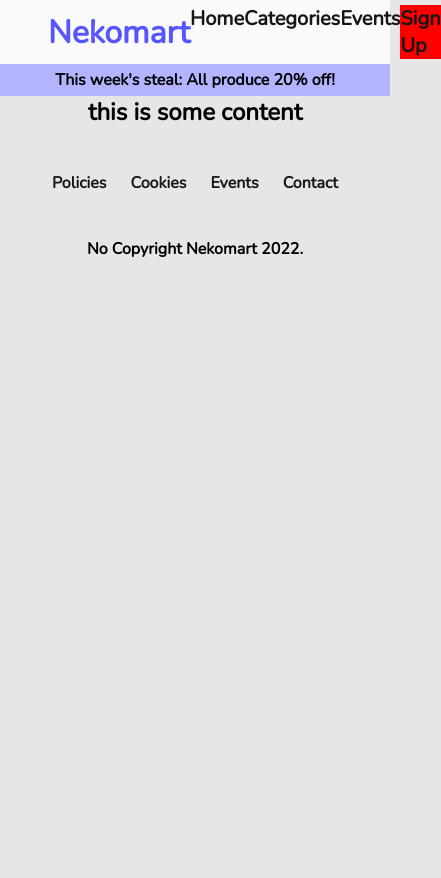
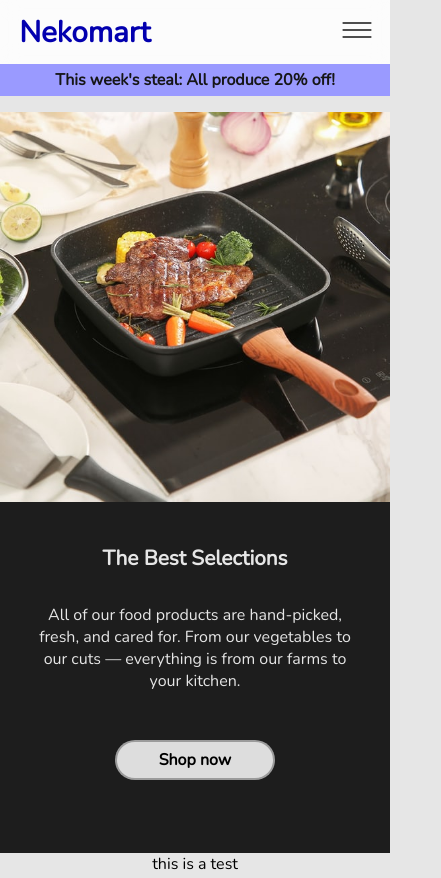
Before and after one commit to originlimit/nekomart, a plain HTML site: page index.html in a window 390 px wide. Shown: the top 878 px of the page, 441 px wide, since content can reach past the window. Before the commit the page ends 844 px from the top, so only its background shows below. Drawn offline with Linux system fonts and the light colour scheme.

Commit message:
Added hero sections and made the navbar responsive

```diff
--- a/index.html
+++ b/index.html
@@ -11,23 +11,47 @@
         <link rel="shortcut icon" type="image/ico" href="/assets/favicon.ico"/>
     </head>
     <body>
-        <nav class=" container navbar">
-            <div class="container logo">
-                <a class="logo" href="index.html">Nekomart</a>
-            </div>
-            <div class="container">
-                <a class="nav-link" href="#">Home</a>
-                <a class="nav-link" href="#">Categories</a>
-                <a class="nav-link" href="#">Events</a>
-                <a class="nav-link" id="sign-up" href="#">Sign Up</a>
-            </div>
-        </nav>
+        <header class="header">
+            <nav class="navbar container" id="navbar">
+                <a href="index.html" id="nav-logo">Nekomart</a>
+                <button onclick="menuToggle()" class="hamburger" id="hamburger">
+                    <img alt="menu-button" src="/assets/hamburger-menu.svg">
+                </button>
+            </nav>
+            <ul class="nav-list container" id="nav-list">
+                <li class="nav-item-container"><a href="/index.html" class="nav-list-item">Home</a></li>
+                <li class="nav-item-container"><a href="#" class="nav-list-item">Categories</a></li>
+                <li class="nav-item-container"><a href="#" class="nav-list-item">Events</a></li>
+                <li class="nav-item-container"><a href="#" class="nav-list-item">Contact</a></li>
+            </ul>
+        </header>
+        <div id="filler"></div>
         <article>
             <div class="container banner">
                 This week's steal: All produce 20% off!
             </div>
             <div class="container">
-                <h1>this is some content</h1>
+                <section class="container hero">
+                    <div class="container hero-info">
+                        <h1 class="hero-text hero-title">The Best Selections</h1>
+                        <p class="hero-text">All of our food products are hand-picked, fresh, and cared for. From our vegetables to our cuts — everything is from our farms to your kitchen.</p>
+                        <button type="button" class="hero-text hero-button" onclick="">Shop now</button>
+                    </div>
+                    <img src="/assets/home/kitchen.jpeg" alt="produce-items">
+                </section>
+            </div>
+            <div class="container">
+                <div>this is a test</div>
+            </div>
+            <div class="container">
+                <section class="container hero hero-alt">
+                    <img src="/assets/home/clothes.jpeg" alt="produce-items">
+                    <div class="container hero-info">
+                        <h1 class="hero-text hero-title">Limited Collections</h1>
+                        <p class="hero-text">Fashionable outfits don't have to come at a heavy price. Check out our stylish summer collections before they go. Half these collections are on sale, so get them while you still can!</p>
+                        <button type="button" class="hero-text hero-button" onclick="">Shop now</button>
+                    </div>
+                </section>
             </div>
         </article>
         <footer class="container footer">
@@ -39,6 +63,6 @@
             </div>
             <section id="copyright">No Copyright Nekomart 2022.</section>
         </footer>
-        <script src="/scripts/ph.js"></script>
+        <script src="/scripts/menuToggle.js"></script>
     </body>
 </html>
--- /dev/null
+++ b/scripts/menuToggle.js
@@ -0,0 +1,4 @@
+function menuToggle(){
+    const nav = document.getElementById("nav-list");
+    nav.className === "nav-list container" ? nav.className += " nav-list-toggle" : nav.className = "nav-list container";
+}
--- a/styles/home.css
+++ b/styles/home.css
@@ -1,6 +1,99 @@
 .banner {
     font-weight: bold;
     align-items: center;
-    background-color: rgb(179, 179, 255);
+    background-color: rgb(154, 154, 255);
     height: 2rem;
+    color: var(--dark);
 }
+
+.hero {
+    background: rgb(29, 29, 29);
+    height: 30rem;
+    max-width: 87rem;
+    display: inherit;
+    margin-top: 1rem;
+}
+
+.hero-alt {
+    background: rgb(45, 56, 102);
+}
+
+.hero-info {
+    flex-direction: column;
+    text-align: center;
+    color: var(--light);
+    justify-content: center;
+    padding: 3rem 0rem;
+}
+
+.hero-text {
+    font-size: 1.3rem;
+    padding: 1rem 3rem;
+}
+
+.hero-title {
+    padding-top: 0rem;
+    font-size: 1.5rem;
+}
+
+.hero-button, .hero-button::after {
+    padding: 0rem;
+    margin: 2rem auto;
+    font-weight: bold;
+    width: 10rem;
+    height: 2.5rem;
+    border-radius: 1.25rem;
+    background-color: var(--light-tr);
+    border: rgba(0, 0, 0, 0.3) solid .15rem;
+    transition: ease-out .5s;
+}
+
+.hero-button:hover {
+    animation: reverse;
+    transition: ease-in .5s;
+    background-color: rgba(166, 166, 166, 0.3);
+    border: var(--light-tr) solid .15rem;
+    color: var(--light);
+}
+
+img {
+    min-width: 50%;
+    height: 100%;
+    object-fit: cover;
+}
+
+@media(max-width: 47rem){
+    .hero {
+        flex-direction: column-reverse;
+        height: auto;
+        max-width: 50rem;
+    }
+
+    .hero-alt {
+        flex-direction: column;
+    }
+
+    .hero-info {
+        padding: 2.6rem 0rem;
+    }
+
+    .hero-text {
+        font-size: 1rem;
+        padding: 1rem 2rem;
+    }
+
+    .hero-title {
+        padding-top: 0rem;
+        font-size: 1.3rem;
+    }
+
+    .hero-button, .hero-button::after {
+        padding: 0;
+    }
+
+    img {
+        max-width: 100%;
+        min-height: 40%;
+        object-fit: contain;
+    }
+}
--- a/styles/main.css
+++ b/styles/main.css
@@ -1,7 +1,7 @@
 :root {
     --dark: #161616;
     --light: #e6e6e6;
-    --light-tr: rgba(255, 255, 255, 0.8);
+    --light-tr: rgba(255, 255, 255, 0.85);
     --dark-tr: rgba( 0, 0, 0, .90);
 }
 
@@ -30,28 +30,56 @@ body {
     justify-content: center;
 }
 
-.navbar {
-    background: var(--light-tr);
+#bg {
     height: 4rem;
-    justify-content: space-between;
-    padding: 0rem 3rem;
-    align-items: center;
 }
 
-.logo {
-    font-size: 2rem;
-    font-weight: bold;
-    color: rgb(86, 86, 255);
+.container {
+    display: flex;
+    justify-content: center;
 }
 
-.nav-link {
-    font-size: 1.25rem;
-    font-weight: bold;
-    color: var(--dark);
+.navbar {
+    z-index: 98;
+    position: fixed;
+    justify-content: space-between;
+    align-items: center;
+    height: 4rem;
+    width: 100%;
+    backdrop-filter: blur(10px);
+    background-color: var(--light-tr);
+    padding: .50rem 3rem;
 }
 
-#sign-up {
-    background: red;
+#nav-logo {
+    font-size: 2rem;
+    color: #0300af;
+    font-weight: 900;
+}
+
+.hamburger {
+    display: none;
+    background-color: transparent;
+}
+
+.nav-list {
+    z-index: 99;
+    position: fixed;
+    width: 100%;
+    padding: 1.25rem 3rem;
+    justify-content: flex-end;
+}
+
+.nav-list-item {
+    font-size: 1.25rem;
+    padding: 1rem 1rem;
+    color: var(--dark);
+    font-weight: bold;
+}
+
+#filler {
+    background-color: var(--light);
+    height: 4rem;
 }
 
 .footer {
@@ -60,7 +88,8 @@ body {
 }
 
 .footer-item {
-    padding: 0.75rem;
+    font-size: 1.3rem;
+    padding: 1rem 3.5rem;
     font-weight: bold;
     color: var(--dark);
 }
@@ -70,3 +99,52 @@ body {
     font-weight: bold;
     padding: 2rem;
 }
+
+@media(max-width: 47rem){
+
+    .navbar {
+        padding: .50rem;
+    }
+
+    #nav-logo {
+        font-size: 1.85rem;
+        padding: .7rem;
+    }
+
+    .hamburger {
+        display: unset;
+    }
+
+    .nav-list {
+        display: none;
+        z-index: 50;
+        flex-direction: column;
+        height: 100%;
+        background-color: transparent;
+        padding: 4rem 0rem 0rem 0rem;
+    }
+
+    .nav-list.nav-list-toggle {
+        display: unset;
+    }
+
+    .nav-list-item {
+        font-size: 1.5rem;
+        padding: 1rem;
+        background-color: transparent;
+    }
+
+    .nav-item-container {
+        display: flex;
+        justify-content: center;
+        height: 25%;
+        background-color: var(--light-tr);
+        backdrop-filter: blur(10px);
+        -webkit-backdrop-filter: blur(10px);
+    }
+
+    .footer-item {
+        font-size: 1rem;
+        padding: .75rem;
+    }
+}
```
Also changed, not shown: assets/hamburger-menu.svg (added), assets/home/clothes.jpeg (added), assets/home/fruit.jpeg (added), assets/home/kitchen.jpeg (added), pages/sign-up.html (deleted), scripts/menu-toggle.js (deleted).
